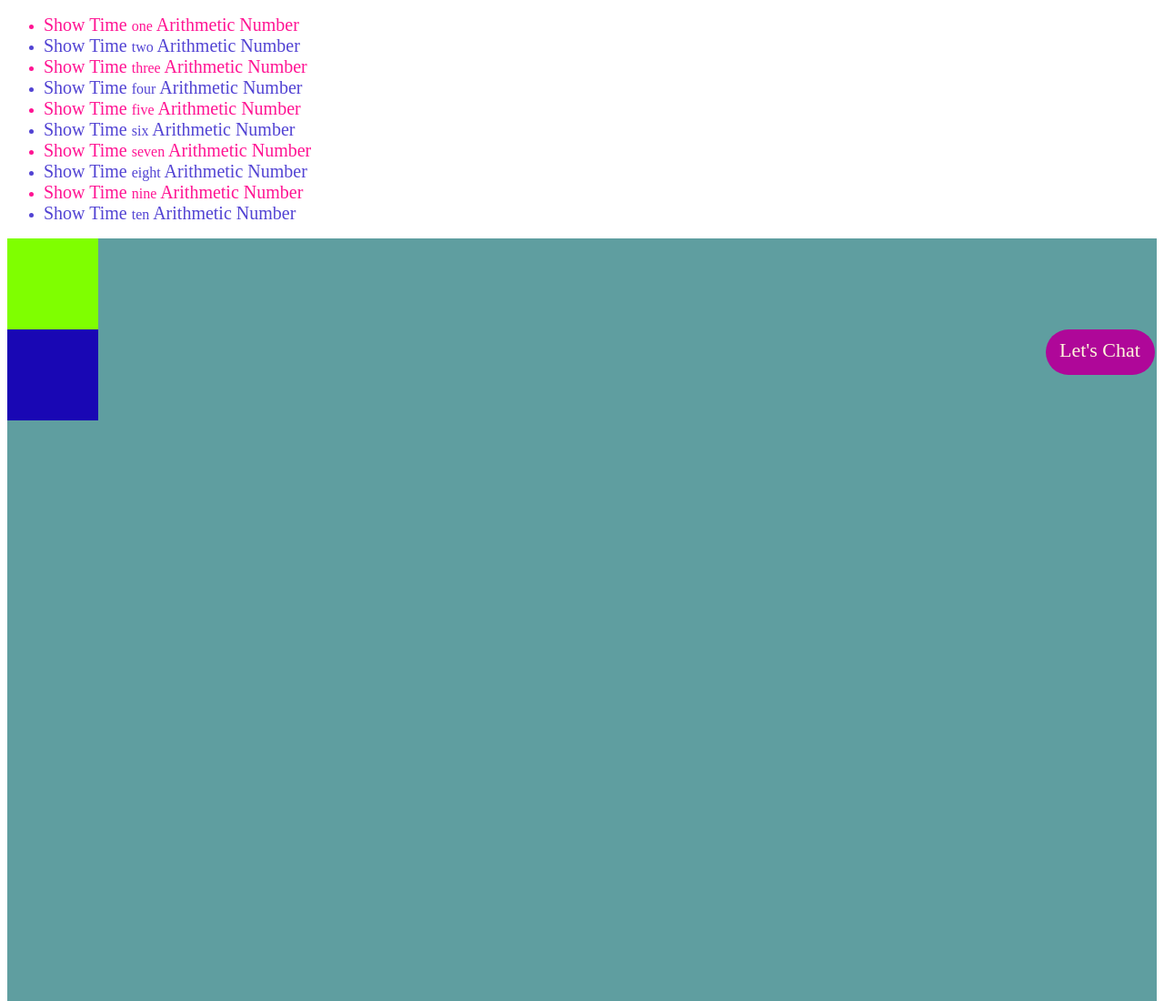
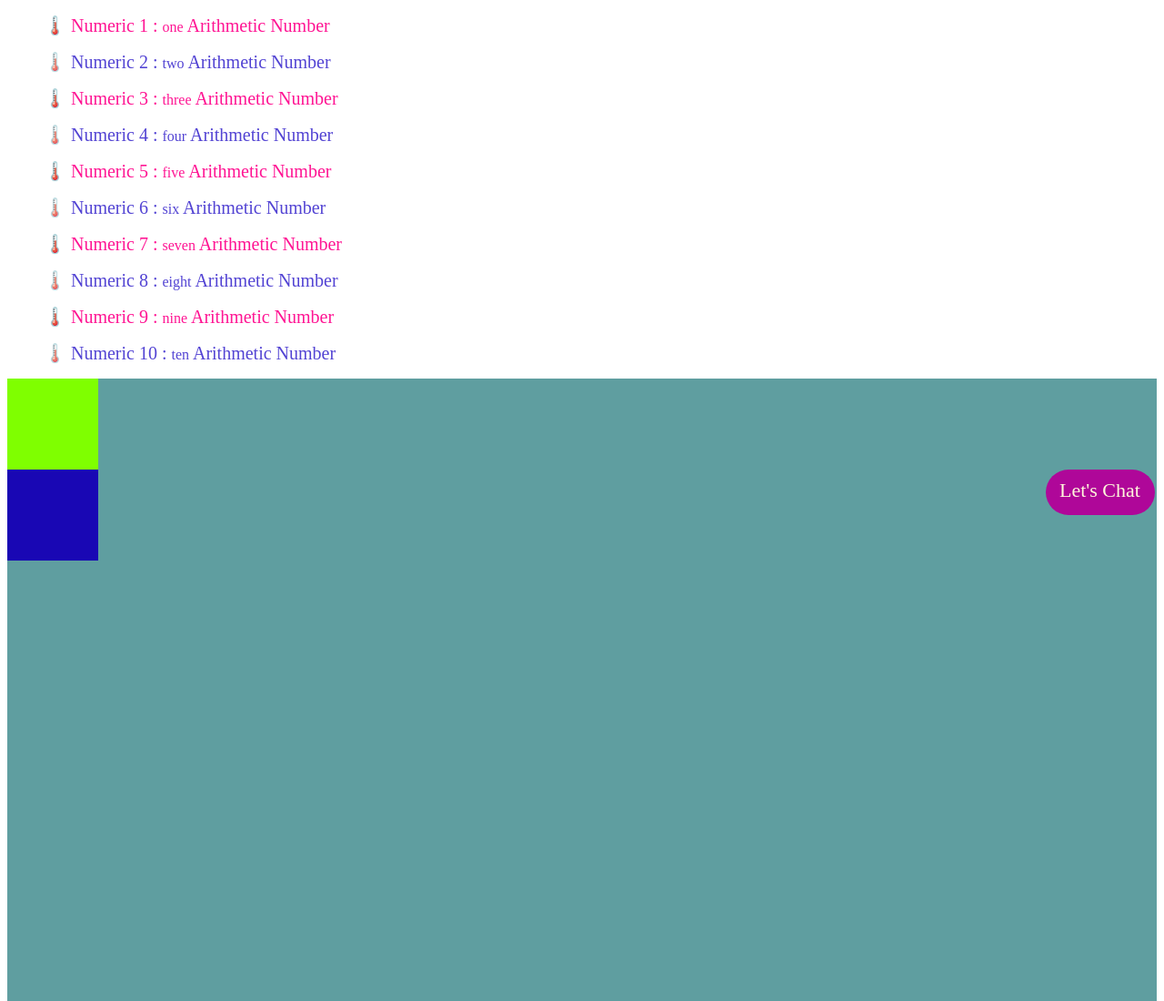
Before and after one commit to nasir1196/first_mileston, a plain HTML site: page bonus_css/index.html in a window 1280 px wide. Shown: the top 1100 px of the page at 91% size. Drawn offline with Linux system fonts and the light colour scheme.

Commit message:
completed milestone 1

```diff
--- a/bonus_css/index.html
+++ b/bonus_css/index.html
@@ -8,16 +8,16 @@
 </head>
 <body>
     <ul>
-        <li>one</li>
-        <li>two</li>
-        <li>three</li>
-        <li>four</li>
-        <li>five</li>
-        <li>six</li>
-        <li>seven</li>
-        <li>eight</li>
-        <li>nine</li>
-        <li>ten</li>
+        <p>one</p>
+        <p>two</p>
+        <p>three</p>
+        <p>four</p>
+        <p>five</p>
+        <p>six</p>
+        <p>seven</p>
+        <p>eight</p>
+        <p>nine</p>
+        <p>ten</p>
     </ul>
 <section>
     <div class="box-position-1"></div>
--- a/bonus_css/style.css
+++ b/bonus_css/style.css
@@ -1,5 +1,5 @@
 
-li:hover{
+p:hover{
     background-color: rgb(132, 175, 75);
     color: rgb(9, 21, 128);
     font-size: 50px;
@@ -7,18 +7,18 @@ li:hover{
     width: 17%;
 
 }
-li:nth-child(2n+1){
+p:nth-child(2n+1){
     color: deeppink;
     /* content:"Odd number"; */
 }
-li:nth-child(2n){
+p:nth-child(2n){
     color: rgba(35, 17, 199, 0.788);
 }
-li::after{
+p::after{
     content: " Arithmetic Number";
     font-size:20px ;
 }
-li::before{
+p::before{
 content: "Show Time ";
 font-size: 20px;
 }
@@ -40,7 +40,7 @@ section{
     background-color: rgb(175, 7, 153);
 }
 .box-position-2 a{
-    text-align:center;
+    text-apgn:center;
     text-decoration: none;
     font-size: 22px;
     padding: 5px;
@@ -76,3 +76,10 @@ input:focus{
     width: 10%;
     border-radius: 30px;
 }
+body{
+    counter-reset:section;
+}
+p::before{
+    counter-increment: section;
+    content: " 🌡️ " "Numeric " counter(section) " : ";
+}
```
